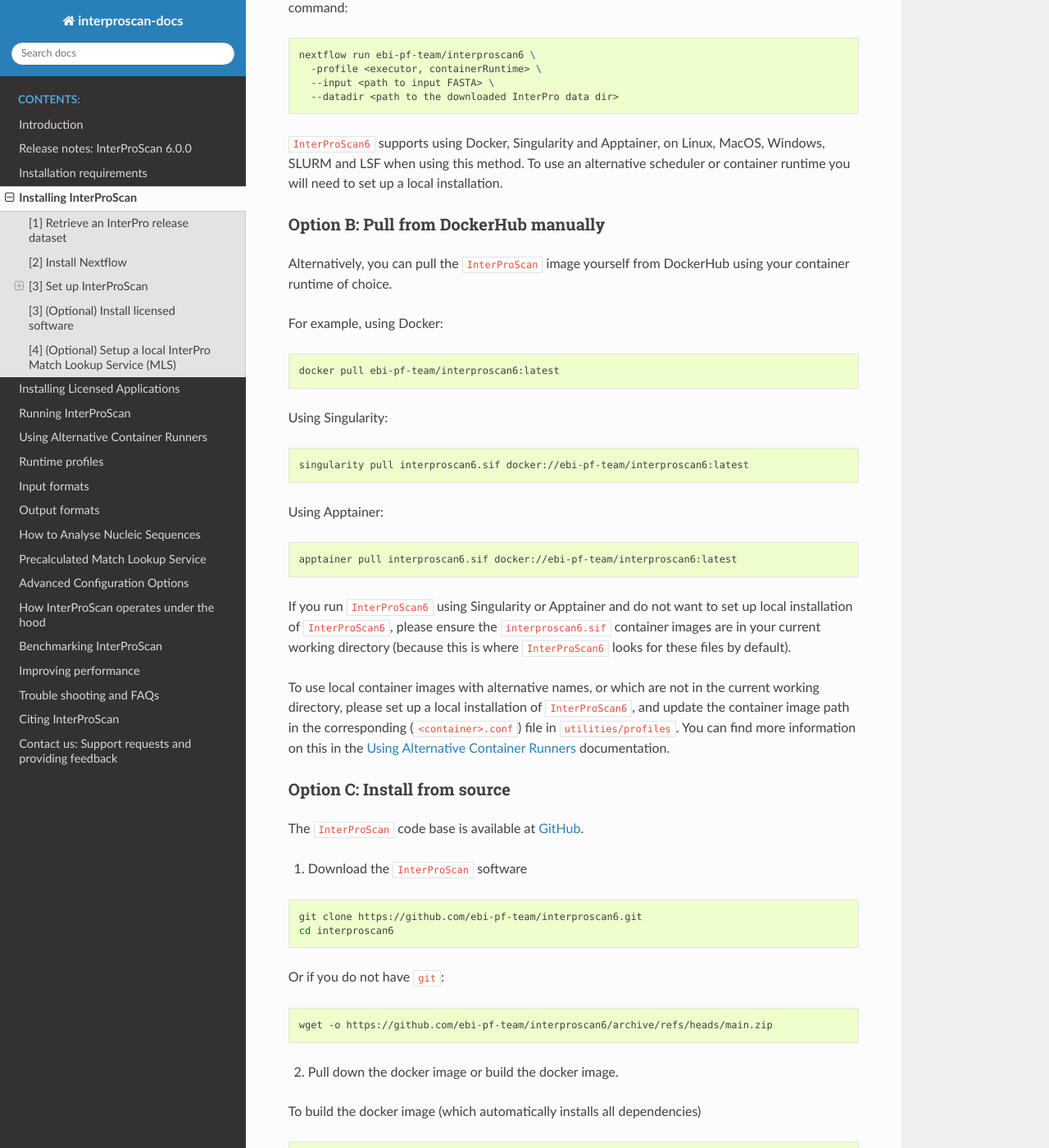
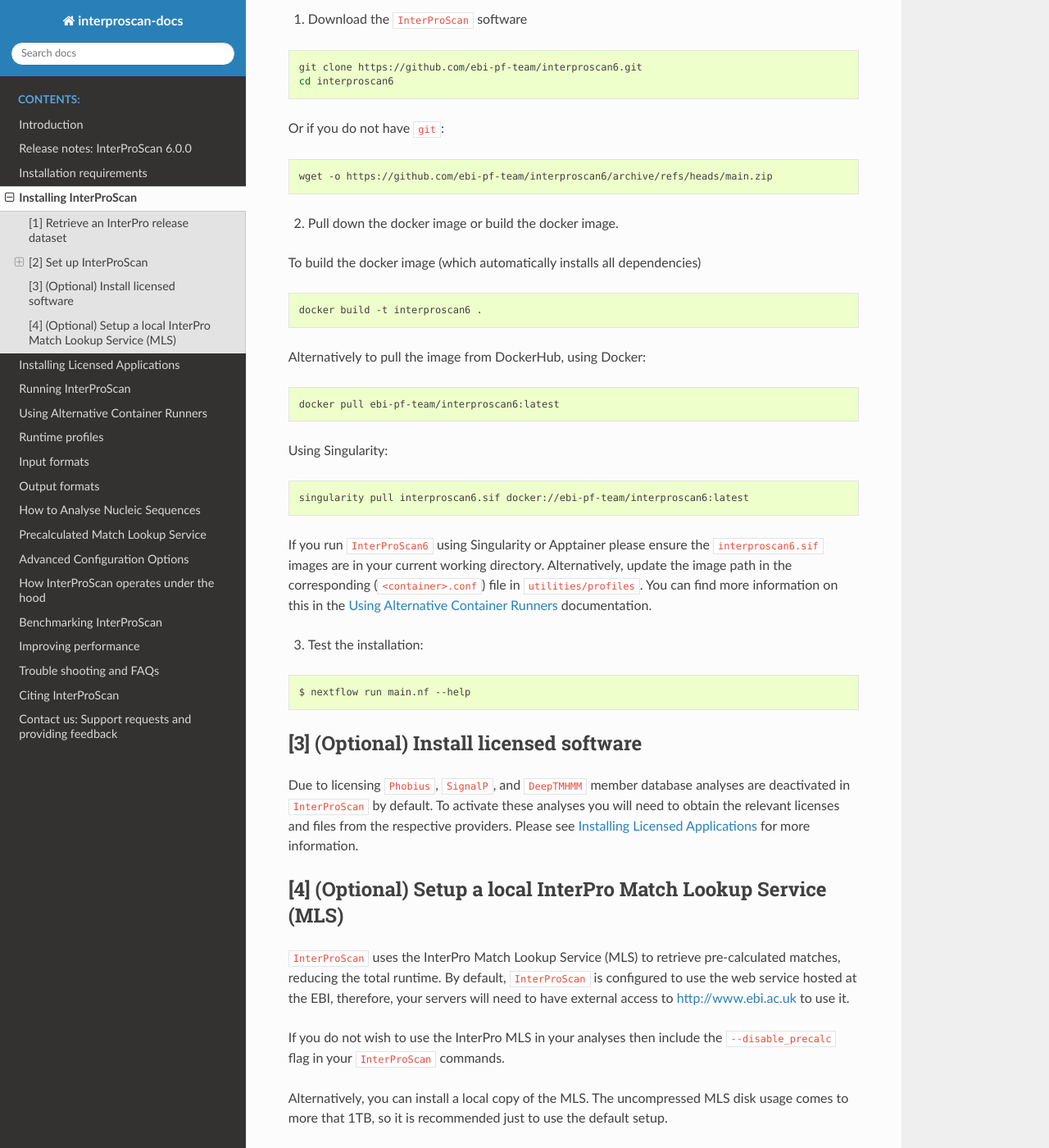
Before and after one commit to ebi-pf-team/interproscan-docs, a Sphinx documentation site: the page built from docs/HowToInstall.rst, in a window 1280 px wide and 1400 px high, scrolled down 1395 px. Shown: the whole window at 82% size. Built offline with Sphinx 7.4.7 and the Read the Docs theme 3.1.0, drawn with Linux system fonts in a browser that asks for light colours; some of the changed text lies outside the part shown.

Commit message:
minimalise install

````diff
--- a/docs/HowToInstall.rst
+++ b/docs/HowToInstall.rst
@@ -7,10 +7,9 @@
 To install the ``InterProScan6`` software you need to complete the following steps:
 
 1. Retrieve a InterPro release data set
-2. Install Nextflow and a container runtime
-3. Set up ``InterProScan``
-4. (Optional) Install licensed software (SignalP, DeepTMHMM and Phobius)
-5. (Optional) Setup a local InterPro Match Lookup Service (MLS)
+2. Set up ``InterProScan``
+3. (Optional) Install licensed software (SignalP, DeepTMHMM and Phobius)
+4. (Optional) Setup a local InterPro Match Lookup Service (MLS)
 
 If the installation is unsuccessful please check the `FAQs <FAQ.html>`_, raise an issue at our
 `GitHub repository <https://github.com/ebi-pf-team/interproscan6/issues>`_, or
@@ -27,8 +26,7 @@
 ~~~~~~~~~~~~~~~~~~~~~~~~~~~~~~~~~~~~~~~~
 
 ``InterProScan`` relies on the models that are incorporated into each of the InterPro
-member databases. These data are bundled together and can be retrieved using the
-following bash commands:
+member databases. Download these data using the commands:
 
 .. code-block:: bash
 
@@ -41,25 +39,13 @@
     rm interproscan-data-<interpro-version> -rf
     rm interproscan-data-<interpro-version>.tar.gz
 
-[2] Install Nextflow
-~~~~~~~~~~~~~~~~~~~~
-
-Install all `Nextflow requirements <https://www.nextflow.io/docs/latest/install.html#requirements>`__.
-Then install Nextflow using the `Nextflow documentation <https://www.nextflow.io/docs/latest/install.html>`__,
-or install via `Conda <https://anaconda.org/bioconda/nextflow>`__ or `Pypi <https://pypi.org/project/nextflow/>`__.
-
-[3] Set up InterProScan
+[2] Set up InterProScan
 ~~~~~~~~~~~~~~~~~~~~~~~
 
-Nextflow can use your container runtime to pull down the ``InterProScan6`` container
-from DockerHub, therefore, removing the need to manually retrieve the container or set up a local installation.
-Alternatively, you can manually pull down the ``InterProScan6`` image from docker hub, or set up a local installation.
+Option A: No set up
+-------------------
 
-Option A: The no install option
--------------------------------
-
-Nextflow can pull the ``InterProScan6``` pipeline directly from DockerHub without requiring installation.
-To do this, use the ``ebi-pf-team/interproscan6``` image by running the following command:
+Run ``InterProScan6`` using:
 
 .. code-block:: bash
 
@@ -72,40 +58,7 @@
 SLURM and LSF when using this method. To use an alternative scheduler or container runtime you will need
 to set up a local installation.
 
-Option B: Pull from DockerHub manually
---------------------------------------
-
-Alternatively, you can pull the ``InterProScan`` image yourself from DockerHub using your container
-runtime of choice.
-
-For example, using Docker:
-
-.. code-block:: bash
-
-    docker pull ebi-pf-team/interproscan6:latest
-
-Using Singularity:
-
-.. code-block:: bash
-
-    singularity pull interproscan6.sif docker://ebi-pf-team/interproscan6:latest
-
-Using Apptainer:
-
-.. code-block:: bash
-
-    apptainer pull interproscan6.sif docker://ebi-pf-team/interproscan6:latest
-
-If you run ``InterProScan6`` using Singularity or Apptainer and do not want to set up local installation of ``InterProScan6``,
-please ensure the ``interproscan6.sif`` container images are in your current working directory (because this
-is where ``InterProScan6`` looks for these files by default).
-
-To use local container images with alternative names, or which are not in the current working directory, please set up
-a local installation of ``InterProScan6``, and update the container image path in the corresponding
-(``<container>.conf``) file in ``utilities/profiles``. You can find more information on this in
-the :ref:`Using Alternative Container Runners` documentation.
-
-Option C: Install from source
+Option B: Install from source
 -----------------------------
 
 The ``InterProScan`` code base is available at `GitHub <https://github.com/ebi-pf-team/interproscan6>`__.
@@ -131,21 +84,34 @@
 
     docker build -t interproscan6 .
 
+Alternatively to pull the image from DockerHub, using Docker:
+
+.. code-block:: bash
+
+    docker pull ebi-pf-team/interproscan6:latest
+
+Using Singularity:
+
+.. code-block:: bash
+
+    singularity pull interproscan6.sif docker://ebi-pf-team/interproscan6:latest
+
+If you run ``InterProScan6`` using Singularity or Apptainer please ensure the ``interproscan6.sif`` images
+are in your current working directory. Alternatively, update the image path in the corresponding
+(``<container>.conf``) file in ``utilities/profiles``. You can find more information on this in
+the :ref:`Using Alternative Container Runners` documentation.
+
 3. Test the installation:
 
 .. code-block:: bash
 
     $ nextflow run main.nf --help
 
-You can find more information on this in the :ref:`Using Alternative Container Runners` documentation.
-
 [3] (Optional) Install licensed software
 ~~~~~~~~~~~~~~~~~~~~~~~~~~~~~~~~~~~~~~~~
 
 Due to licensing ``Phobius``, ``SignalP``, and ``DeepTMHMM`` member database analyses
-are deactivated in ``InterProScan`` by default.
-
-To activate these analyses you will need to obtain
+are deactivated in ``InterProScan`` by default. To activate these analyses you will need to obtain
 the relevant licenses and files from the respective providers. Please see
 :ref:`Installing Licensed Applications` for more information.
 
@@ -153,14 +119,12 @@
 ~~~~~~~~~~~~~~~~~~~~~~~~~~~~~~~~~~~~~~~~~~~~~~~~~~~~~~~~~~~~~~~~
 
 ``InterProScan``  uses the InterPro Match Lookup Service (MLS) to retrieve pre-calculated matches,
-reducing the need for compute on your server and speeding up the
-response time. By default, ``InterProScan``  is configured to
+reducing the total runtime. By default, ``InterProScan``  is configured to
 use the web service hosted at the EBI, therefore, your servers will need to have external
 access to http://www.ebi.ac.uk to use it.
 
 If you do not wish to use the InterPro MLS in your analyses then include the
-``--disable_precalc`` flag in your ``InterProScan`` commands to skip checking for
-pre-calculated matches.
+``--disable_precalc`` flag in your ``InterProScan`` commands.
 
 Alternatively, you can install a local copy of the MLS.
 The uncompressed MLS disk usage comes to more that 1TB, so it is
````
